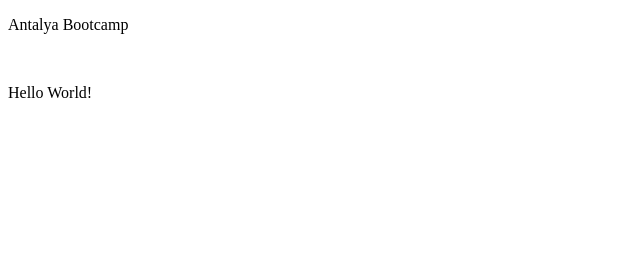
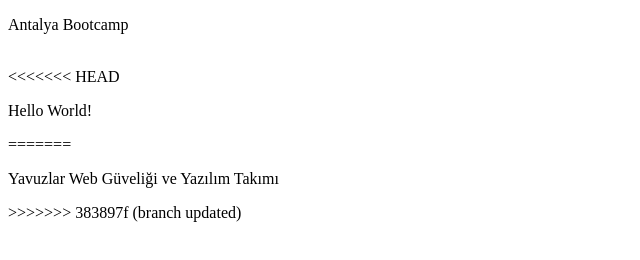
Before and after one commit to emrearikann/antalyabootcamp, a plain HTML site: page index.html in a window 1280 px wide. Shown: the whole page, without its empty margins (0-640 px from the left). Drawn offline with Linux system fonts and the light colour scheme.

Commit message:
branch updated

```diff
--- a/index.html
+++ b/index.html
@@ -9,7 +9,11 @@
       <div class="container">
          <p>Antalya Bootcamp</p>
          <br />
+<<<<<<< HEAD
          <p>Hello World!</p>
+=======
+         <p>Yavuzlar Web Güveliği ve Yazılım Takımı</p>
+>>>>>>> 383897f (branch updated)
       </div>
    </body>
 </html>
```
